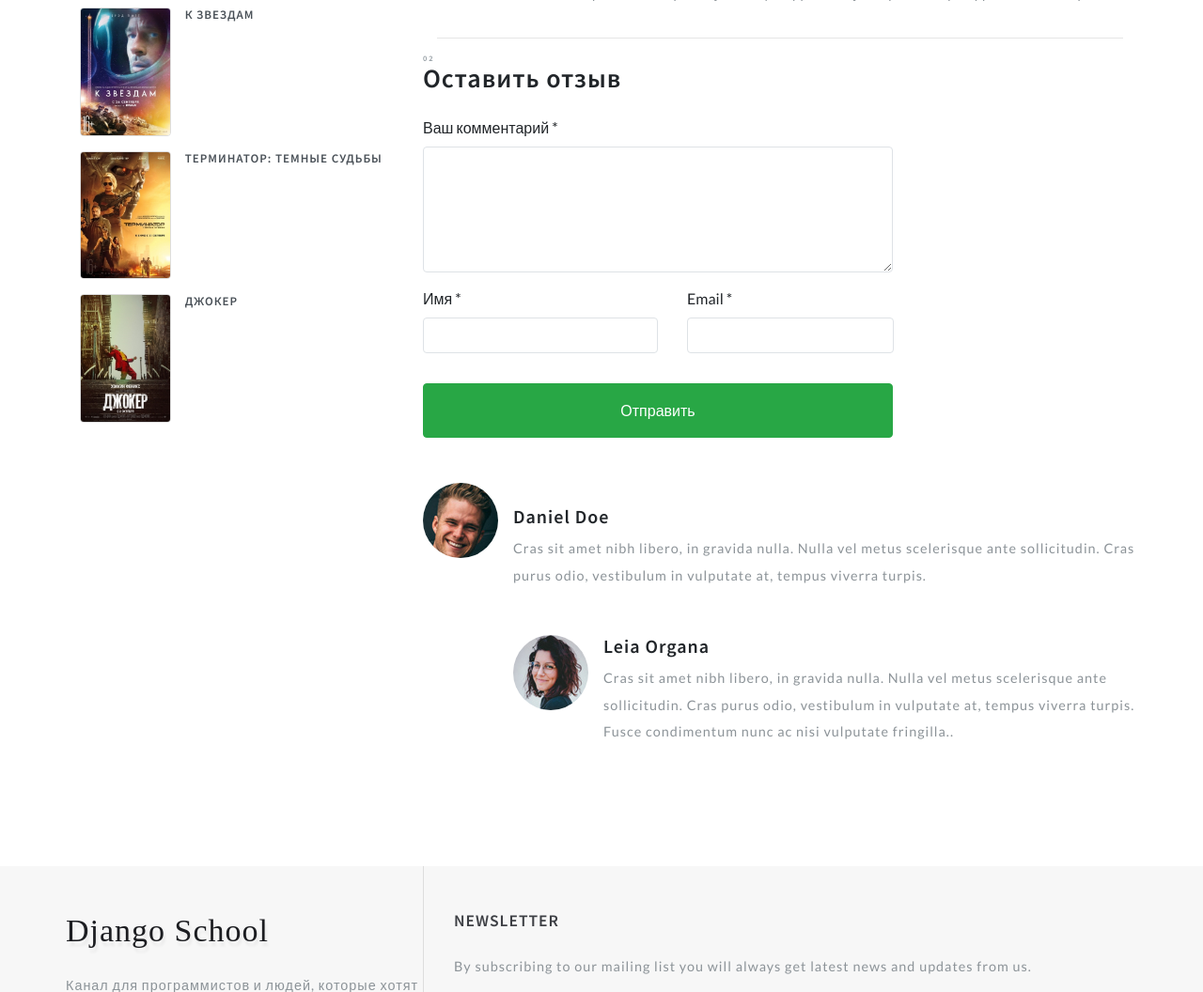
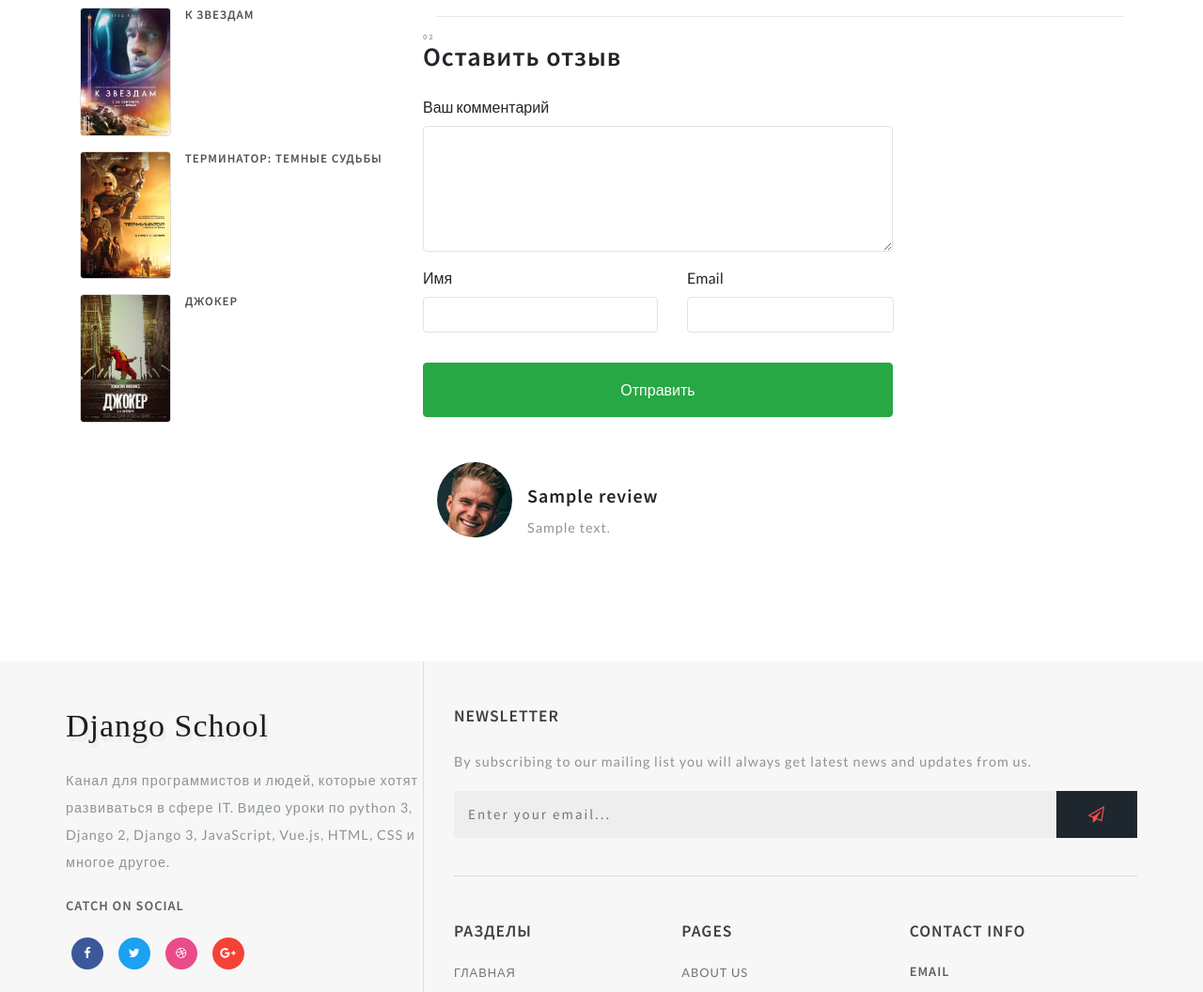
Before and after one commit to Alymbekov/django-movies, a Django app: template templates/movies/movie_detail.html in a window 1280 px wide. Shown: the part 1876-2932 px from the top of the page at 94% size. Run offline with Django 3.2, Linux system fonts and the light colour scheme; the template is opened without the code that fills it: most values are stand-ins (such as "Sample title", 1, 10 or a date in 2020); grey boxes marked "Sample" are stand-in pictures; some libraries are stand-ins or nearby versions.

Commit message:
add review to movie

```diff
--- a/movies/urls.py
+++ b/movies/urls.py
@@ -6,4 +6,5 @@ from . import views
 urlpatterns = [
     path("", views.MoviesView.as_view()),
     path("movies/<slug:slug>/", views.MovieDetailView.as_view(), name="movie_detail"),
+    path("movies/review/<int:pk>/", views.AddReview.as_view(), name="add_review"),
 ]
--- a/static/bundles/css/style.css
+++ b/static/bundles/css/style.css
@@ -405,6 +405,12 @@ li > a:only-child:after {
     position: relative;
     min-height: 20em;
 }
+
+.img-movie-shots {
+    max-width: 250px;
+    height: auto;
+}
+
 
 .bg1 {
     background-color: rgba(0,0,0,0);
--- a/templates/movies/movie_detail.html
+++ b/templates/movies/movie_detail.html
@@ -92,9 +92,10 @@
         <h3 class="shop-sing editContent" style="outline: none; cursor: inherit;">
             О фильме {{movie.title}}</h3>
         <p>
-            <img src="bundles/images/about.jpg" class="img-fluid" alt="">
-            <img src="bundles/images/admin.jpg" class="img-fluid" alt="">
-            <img src="bundles/images/d1.jpg" class="img-fluid" alt="">
+            {% for image in movie.movieshots_set.all %}
+            <img src="{{image.image.url}}" class="img-movie-shots" alt="{{image.description}}">
+            {% endfor %}
+
         </p>
         <p class="editContent" style="outline: none; cursor: inherit;">
             {{movie.description}}
@@ -121,46 +122,48 @@
         <div class="single-form-left">
             <!-- contact form grid -->
             <div class="contact-single">
-                <h3 class="editContent" style="outline: none; cursor: inherit;">
-                    <span class="sub-tittle editContent" style="outline: none; cursor: inherit;">02</span>Оставить отзыв
+                <h3 class="editContent">
+                    <span class="sub-tittle editContent">02</span>
+                    Оставить отзыв
                 </h3>
-                <form action="#" method="get" class="mt-4">
-                    <div class="form-group editContent" style="outline: none; cursor: inherit;">
-                        <label for="contactcomment" class="editContent" style="outline: none; cursor: inherit;">Ваш
-                            комментарий
-                            *</label>
-                        <textarea class="form-control border" rows="5" id="contactcomment" required=""></textarea>
+                <form action="{% url 'add_review' movie.id %}" method="POST" class="mt-4">
+                    {% csrf_token %}
+                    <div class="form-group editContent">
+                        <label for="contactcomment" class="editContent">
+                            Ваш комментарий</label>
+                        <textarea class="form-control border" rows="5" id="contactcomment" name="text" required=""></textarea>
                     </div>
                     <div class="d-sm-flex">
-                        <div class="col-sm-6 form-group p-0 editContent" style="outline: none; cursor: inherit;">
-                            <label for="contactusername" class="editContent" style="outline: none; cursor: inherit;">Имя
-                                *</label>
-                            <input type="text" class="form-control border" id="contactusername" required="">
+                        <div class="col-sm-6 form-group p-0 editContent">
+                            <label for="contactusername" class="editContent">
+                                Имя </label>
+                            <input type="text" class="form-control border" id="contactusername" required="" name="name">
                         </div>
-                        <div class="col-sm-6 form-group ml-sm-3 editContent" style="outline: none; cursor: inherit;">
-                            <label for="contactemail" class="editContent" style="outline: none; cursor: inherit;">Email
-                                *</label>
-                            <input type="email" class="form-control border" id="contactemail" required="">
+                        <div class="col-sm-6 form-group ml-sm-3 editContent">
+                            <label for="contactemail" class="editContent">
+                                Email
+                            </label>
+                            <input type="email" class="form-control border" id="contactemail" required="" name="email">
                         </div>
                     </div>
-                    <button type="submit" class="mt-3 btn btn-success btn-block py-3"
-                        style="outline: none; cursor: inherit;">Отправить
+                    <button type="submit" class="mt-3 btn btn-success btn-block py-3">
+                        Отправить
                     </button>
                 </form>
             </div>
-            <!--  //contact form grid ends here -->
         </div>
+    </div>
+{%  for review in movie.reviews_set.all %}
         <div class="media py-5">
-            <img src="bundles/images/te2.jpg" class="mr-3 img-fluid" alt="image"
-                style="outline: none; cursor: inherit;">
+            <img src="bundles/images/te2.jpg" class="mr-3 img-fluid" alt="image">
             <div class="media-body mt-4">
-                <h5 class="mt-0 editContent" style="outline: none; cursor: inherit;">Daniel Doe</h5>
-                <p class="mt-2 editContent" style="outline: none; cursor: inherit;">
-                    Cras sit amet nibh libero, in gravida nulla. Nulla vel metus
-                    scelerisque ante sollicitudin. Cras purus odio, vestibulum in
-                    vulputate at, tempus viverra turpis.
+                <h5 class="mt-0 editContent">
+                    {{review.name}}
+                </h5>
+                <p class="mt-2 editContent">
+                    {{review.text}}
                 </p>
-                <div class="media mt-5 editContent" style="outline: none; cursor: inherit;">
+                <!-- <div class="media mt-5 editContent" style="outline: none; cursor: inherit;">
                     <a class="pr-3" href="#">
                         <img src="bundles/images/te1.jpg" class="img-fluid " alt="image"
                             style="outline: none; cursor: inherit;">
@@ -175,10 +178,11 @@
                             vestibulum in vulputate at, tempus viverra turpis. Fusce
                             condimentum nunc ac nisi vulputate fringilla..</p>
                     </div>
-                </div>
-            </div>
+                </div> -->
         </div>
     </div>
+    {% endfor %}
+
 </div>
 
 {% endblock movie %}
```
Also changed, not shown: movies/forms.py (+10 -0 lines), movies/views.py (+15 -1 lines).
